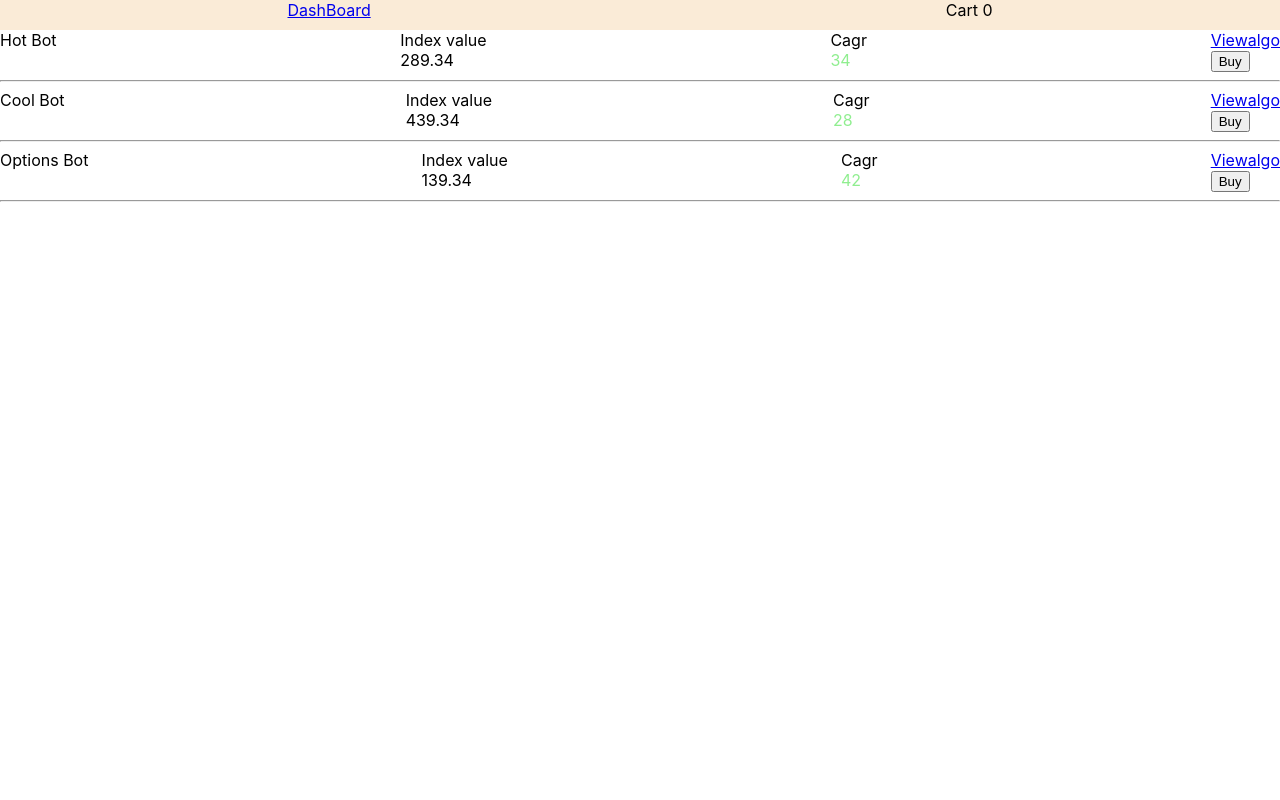
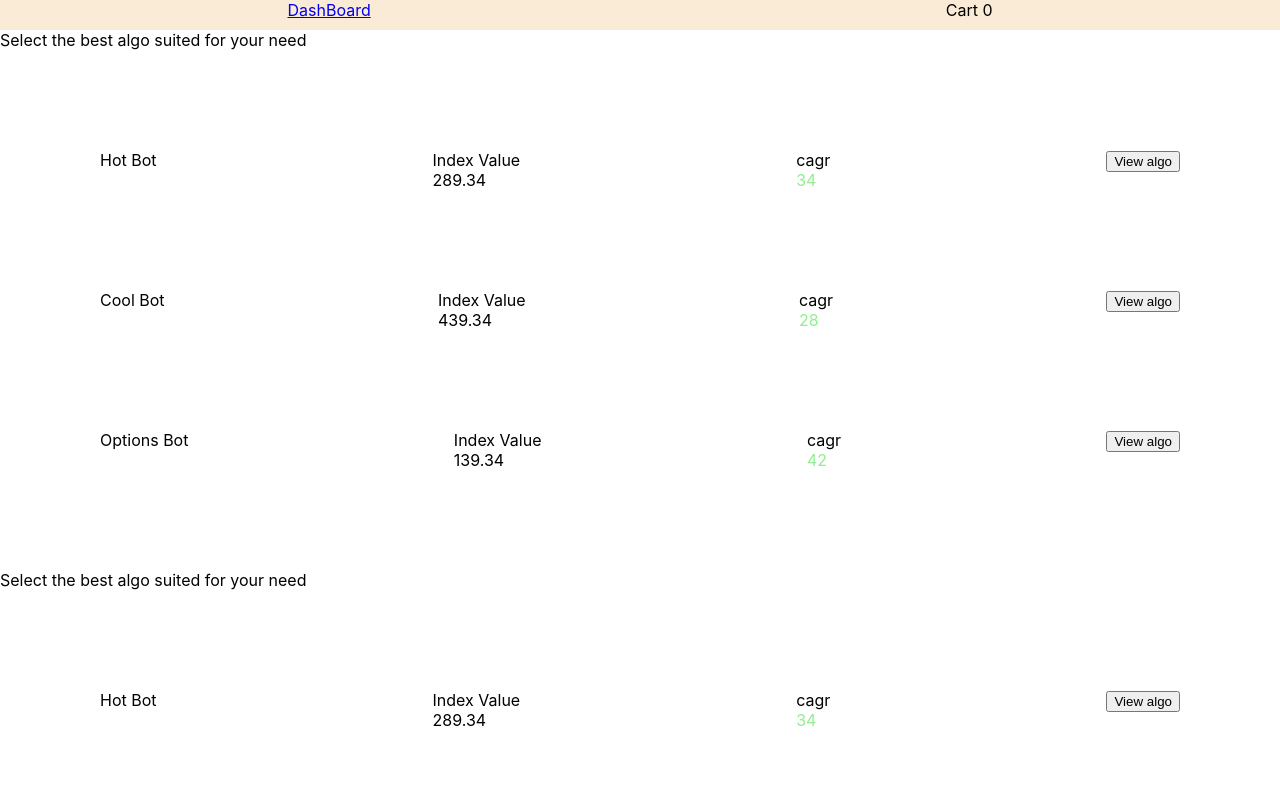
Before and after one commit to Saadhasan21/trader, a React (Create React App) app: page /bots in a window 1280 px wide. Shown: the top 800 px of the page. Built offline with nearby package versions, Linux system fonts and the light colour scheme.

Commit message:
redux working

```diff
--- a/src/App.js
+++ b/src/App.js
@@ -1,8 +1,9 @@
 
 
 import Viewalgo from "./components/Viewalgo";
-import Bots from "./components/Bots";
+import Totalbots from "./components/Totalbots";
 import Navbar from "./components/Navbar";
+import BotsContainer from "./components/BotsContainer";
 
 import {
   BrowserRouter as Router,
@@ -15,50 +16,22 @@ import {
 function App() {
 
 
-  let data = [
-    {
-      "id": 1,
-      "bot": "Hot Bot",
-      "description": "Hot bot is low volatility portfolio of growth stocks selected based on our proprietary metrics",
-      "index-value": 289.34,
-      "cagr": 34
-    },
-    {
-      "id": 2,
-      "bot": "Cool Bot",
-      "description": "Cool bot is low volatility portfolio of growth stocks selected based on our proprietary metrics",
-      "index-value": 439.34,
-      "cagr": 28
-    },
-    {
-      "id": 3,
-      "bot": "Options Bot",
-      "description": "Options bot is low volatility portfolio of growth stocks selected based on our proprietary metrics",
-      "index-value": 139.34,
-      "cagr": 42
-    }
-  ];
-
   return (
 
     <Router>
       <div>
-        <Navbar/>
-      <Switch>
-        <Route path="/bots">
-          {data.map((eachbot)=>(
+        <Navbar />
+        <BotsContainer />
 
-            <Bots botid={eachbot.id} botbot={eachbot.bot} botindex={eachbot['index-value']} botcagr={eachbot.cagr}/>
-          ))}
-        </Route>
+        <Switch>
+          <Route path="/bots">
+            <BotsContainer />
+          </Route>
+          <Route path="/bots-details/:id">
+            <Viewalgo />
+          </Route>
 
-        <Route path="/bots-details/:id">
-        {data.map((eachbot)=>(
-
-            <Viewalgo  botbot={eachbot.bot} botdisc={eachbot.description} botindex={eachbot['index-value']} botcagr={eachbot.cagr}/>
-          ))}        </Route>
-
-      </Switch>
+        </Switch>
       </div>
     </Router >
   );
--- a/src/components/Bots.js
+++ /dev/null
@@ -1,27 +0,0 @@
-import React from 'react';
-import './Bots.css';
-
-
-import { Link } from 'react-router-dom';
-
-export default function bots(props) {
-
-
-    return (
-        <>
-            <div className="f-container">
-
-                <div className="f-item">{props.botbot}</div>
-                <div className="f-item"><div>Index value</div><div>{props.botindex}</div></div>
-                <div className="f-item" ><div>Cagr</div><div className="cagr">{props.botcagr}</div></div>
-                <div className="f-item">
-                    <div><Link to={`/bots-details/${props.botid}`}>Viewalgo</Link></div>
-                    <div><button>Buy</button></div>
-                </div>
-
-                {/* <link to="/Viewalgo">scs</link> */}
-            </div>
-            <hr />
-        </>
-    )
-}
--- /dev/null
+++ b/src/components/BotsContainer.js
@@ -0,0 +1,17 @@
+import React from "react";
+import { useSelector } from "react-redux";
+import Totalbots from "./Totalbots";
+
+const BotsContainer = () => {
+    const data = useSelector((state)=>state);
+    console.log(data);
+
+    return (
+        <div>
+
+            <Totalbots/>
+        </div>
+    );
+};
+
+export default BotsContainer;
--- a/src/components/Bots.css
+++ b/src/components/Totalbots.css
@@ -1,9 +1,14 @@
 .f-container{
     display: flex;
     justify-content: space-between;
+
 }
 
 
 .cagr{
     color: lightgreen;
 }
+
+.main-body{
+    margin: 100px;
+}
--- /dev/null
+++ b/src/components/Totalbots.js
@@ -0,0 +1,44 @@
+import React from "react";
+import { useSelector } from "react-redux";
+import "./Totalbots.css";
+import { Link } from "react-router-dom";
+const Totalbots = () => {
+
+    const datas = useSelector((state) => state.allbots.botsData);
+    const renderList = datas.map((data) => {
+        const { id, description, bot, index, cagr } = data;
+        return (
+
+            <div className="main-body" key={id}>
+                <div className="f-container">
+                    <div>{bot}</div>
+                    <div>
+                        <div>Index Value</div>
+                        <div>{index}</div>
+                    </div>
+                    <div>
+                        <div>cagr</div>
+                        <div className="cagr">{cagr}</div>
+                    </div>
+                    <div>
+                        <Link to={`/bots-details/${id}`}>
+                            <button>View algo</button>
+                        </Link>
+                    </div>
+                </div>
+
+            </div >
+
+        );
+    });
+
+    return (
+        <>
+            <div>Select the best algo suited for your need</div>
+            {renderList}
+        </>
+    )
+
+}
+
+export default Totalbots;
--- a/src/index.js
+++ b/src/index.js
@@ -4,11 +4,15 @@ import './index.css';
 import App from './App';
 import reportWebVitals from './reportWebVitals';
 import { BrowserRouter, Route, Switch } from 'react-router-dom';
+import store from "./redux/store";
+import { Provider } from "react-redux";
 
 ReactDOM.render(
   <React.StrictMode>
     <BrowserRouter>
+    <Provider store={store}>
     <App />
+    </Provider>
     </BrowserRouter>
   </React.StrictMode>,
   document.getElementById('root')
--- /dev/null
+++ b/src/redux/constants/action-types.js
@@ -0,0 +1,5 @@
+export const ActionTypes = {
+    SET_PRODUCTS: "SET_PRODUCTS",
+    SELECTED_PRODUCT: "SELECTED_PRODUCT",
+    REMOVE_SELECTED_PRODUCT: "REMOVE_SELECTED_PRODUCT",
+  };
--- /dev/null
+++ b/src/redux/reducers/botsReducer.js
@@ -0,0 +1,47 @@
+
+import { ActionTypes } from "../constants/action-types";
+const intialState = {
+  botsData: [{
+    "id": 1,
+    "bot": "Hot Bot",
+    "description": "Hot bot is low volatility portfolio of growth stocks selected based on our proprietary metrics",
+    "index": 289.34,
+    "cagr": 34
+  },
+  {
+    "id": 2,
+    "bot": "Cool Bot",
+    "description": "Cool bot is low volatility portfolio of growth stocks selected based on our proprietary metrics",
+    "index": 439.34,
+    "cagr": 28
+  },
+  {
+    "id": 3,
+    "bot": "Options Bot",
+    "description": "Options bot is low volatility portfolio of growth stocks selected based on our proprietary metrics",
+    "index": 139.34,
+    "cagr": 42
+  },
+  ],
+};
+
+export const botsReducer = (state = intialState, { type, payload }) => {
+  switch (type) {
+    case ActionTypes.SET_PRODUCTS:
+      return state
+    default:
+      return state;
+  }
+};
+
+// export const selectedProductsReducer = (state = {}, { type, payload }) => {
+//   console.log(type);
+//   switch (type) {
+//     case ActionTypes.SELECTED_PRODUCT:
+//       return { ...state, ...payload };
+//     case ActionTypes.REMOVE_SELECTED_PRODUCT:
+//       return {};
+//     default:
+//       return state;
+//   }
+// };
--- /dev/null
+++ b/src/redux/reducers/index.js
@@ -0,0 +1,7 @@
+import { combineReducers } from "redux";
+import { botsReducer } from "./botsReducer";
+const reducers = combineReducers({
+  allbots: botsReducer,
+  // product: selectedProductsReducer,
+});
+export default reducers;
--- /dev/null
+++ b/src/redux/store.js
@@ -0,0 +1,11 @@
+import { createStore } from "redux";
+
+import reducers from "./reducers/index";
+
+const store = createStore(
+  reducers,
+  {},
+  window.__REDUX_DEVTOOLS_EXTENSION__ && window.__REDUX_DEVTOOLS_EXTENSION__()
+);
+
+export default store;
```
Also changed, not shown: src/redux/actions/productActions.js (added, +20 -0 lines), src/store/index.js (deleted).
